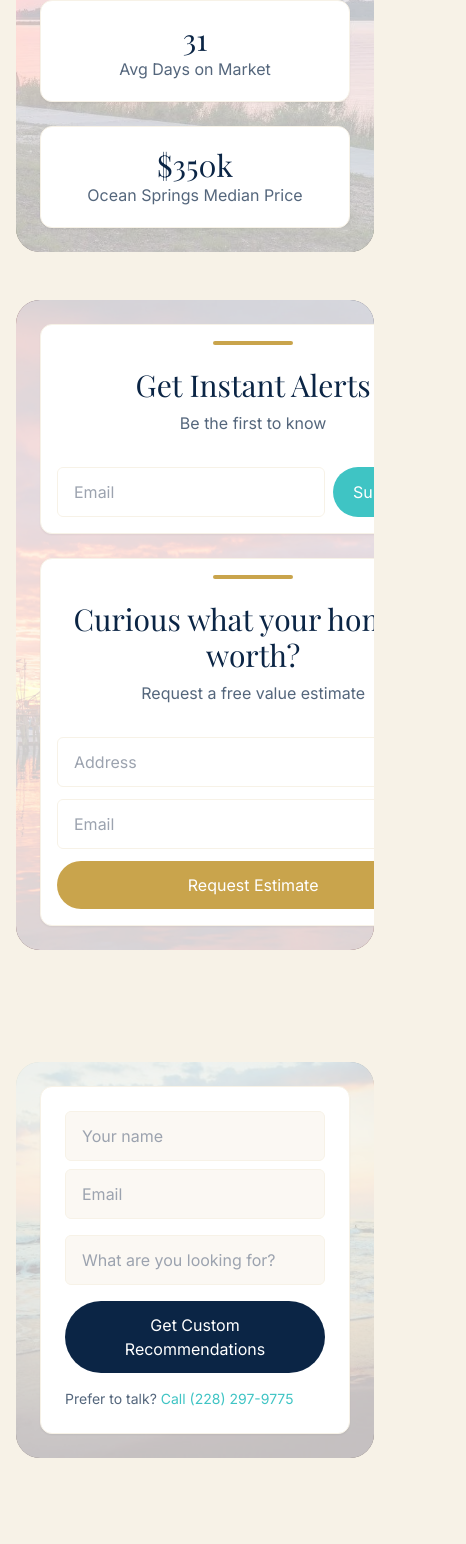
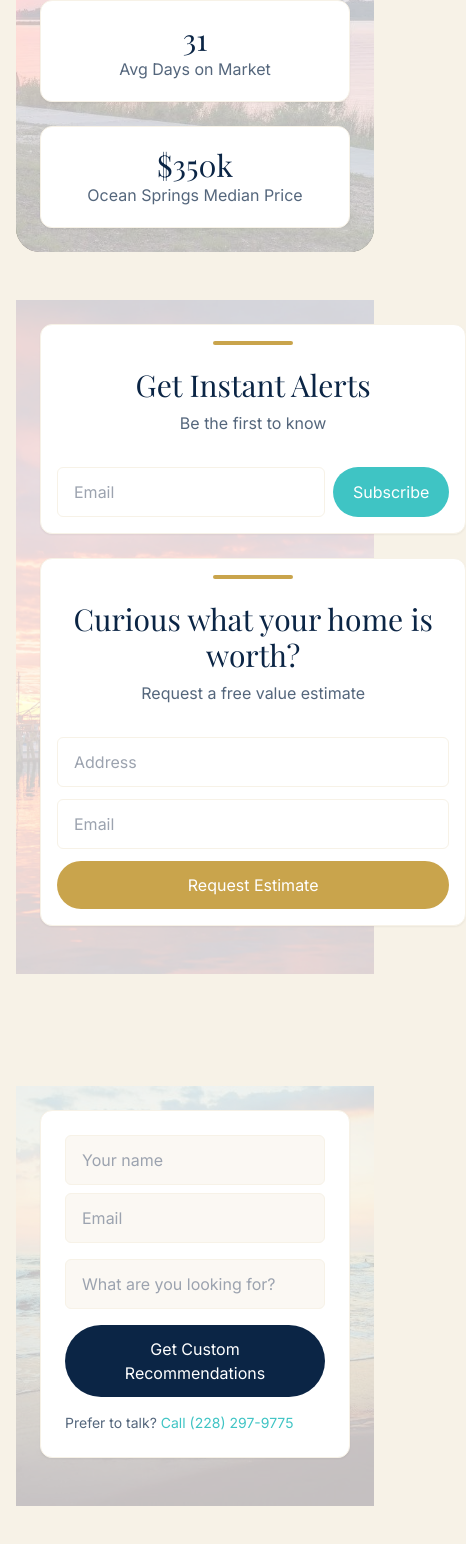
Before and after one commit to bdaniels013/gulfcoastlifems, a Next.js app: page /realestate in a window 390 px wide. Shown: the part 3777-5321 px from the top of the page, 466 px wide, since content can reach past the window. Built offline with nearby package versions, Linux system fonts and the light colour scheme; a web font is replaced by a local one.

Commit message:
Mobile fit: make Alerts/Lead overflow visible; add close × to Filters sheet

```diff
--- a/src/app/components/FiltersChip.tsx
+++ b/src/app/components/FiltersChip.tsx
@@ -20,7 +20,10 @@ export default function FiltersChip({ filters }: { filters: string[] }) {
           <div className="absolute inset-0 bg-black/30" />
           <div className="absolute bottom-0 left-0 right-0" onClick={(e) => e.stopPropagation()}>
             <div className="rounded-t-2xl border-t border-sand bg-white p-4 shadow-xl">
-              <div className="text-navy font-serif text-lg">Filters</div>
+              <div className="flex items-center justify-between">
+                <div className="text-navy font-serif text-lg">Filters</div>
+                <button onClick={() => setOpen(false)} className="rounded-md border border-sand px-3 py-2" aria-label="Close filters">×</button>
+              </div>
               <div className="mt-3 flex flex-wrap gap-2">
                 {filters.map(f => {
                   const is = active.includes(f)
--- a/src/app/realestate/page.tsx
+++ b/src/app/realestate/page.tsx
@@ -117,12 +117,12 @@ export default function Page() {
       </Reveal>
 
       <Reveal>
-      <section id="alerts" className="relative rounded-3xl overflow-hidden scroll-mt-20 mb-28">
+      <section id="alerts" className="relative rounded-3xl overflow-visible md:overflow-hidden scroll-mt-20 mb-28">
         <div className="absolute inset-0">
           <Image src="/pass harbor boats.jpg" alt="Pass Christian Harbor" fill sizes="100vw" className="object-cover" />
           <div className="absolute inset-0 bg-white/80" />
         </div>
-        <div className="relative p-6 md:p-8 grid gap-6 md:grid-cols-2">
+        <div className="relative p-6 md:p-8 pb-12 grid gap-6 md:grid-cols-2">
         <div className="space-y-4 rounded-xl border border-sand bg-white p-4 shadow-sm">
           <SectionTitle title="Get Instant Alerts" subtitle="Be the first to know" />
           <InlineEmailForm />
@@ -136,12 +136,12 @@ export default function Page() {
       </Reveal>
 
       <Reveal>
-      <section id="lead" className="relative rounded-3xl overflow-hidden scroll-mt-20 mb-28">
+      <section id="lead" className="relative rounded-3xl overflow-visible md:overflow-hidden scroll-mt-20 mb-28">
         <div className="absolute inset-0">
           <Image src="/biloxi beach waves.jpg" alt="Biloxi waves" fill sizes="100vw" className="object-cover" />
           <div className="absolute inset-0 bg-white/70" />
         </div>
-        <div className="relative p-6 md:p-8">
+        <div className="relative p-6 md:p-8 pb-12">
           <LeadForm cta="Get Custom Recommendations" />
         </div>
       </section>
```
